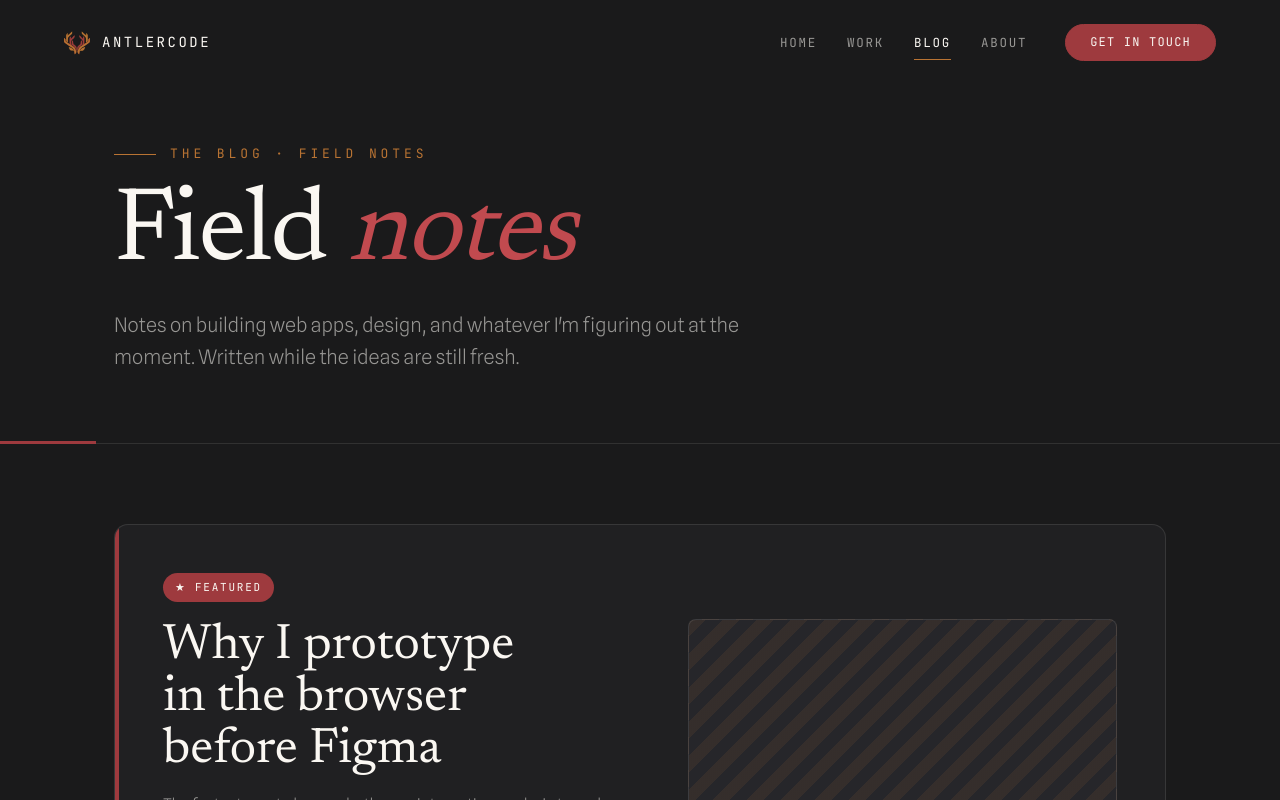
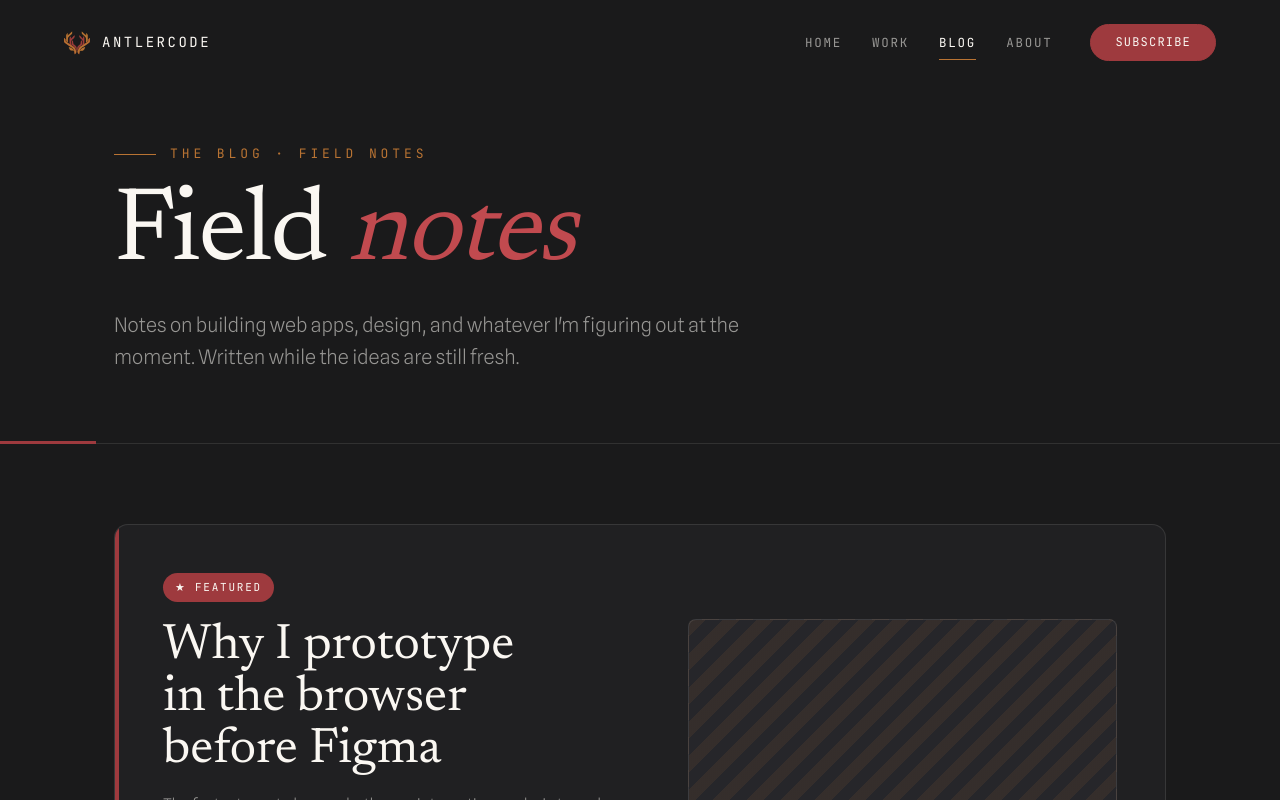
Before and after one commit to AntlerCode/portfolio-antlercode, a Next.js app: page /blog in a window 1280 px wide. Shown: the top 800 px of the page. Built offline with nearby package versions, Linux system fonts and the light colour scheme.

Commit message:
refactor: nav now checks pathname to switch between subscribe and contact buttons

```diff
--- a/src/components/layout/Nav.tsx
+++ b/src/components/layout/Nav.tsx
@@ -10,7 +10,6 @@
         {label:"Work",href:"/work"},
         {label:"Blog",href:"/blog"},
         {label:"About",href:"/about"},
-        {label:"Get in touch",href:"/#contact", class: "nav-cta"},
     ]
     const pathname = usePathname();
 
@@ -45,6 +44,9 @@
                         </Link>
                     ))
                 }
+                {
+                    pathname === "/blog" ? <Link className="nav-cta" href="/blog#subscribe">Subscribe</Link> : <Link className="nav-cta" href="#contact">Get in touch</Link>
+                }
             </nav>
         </header>
     )
```
